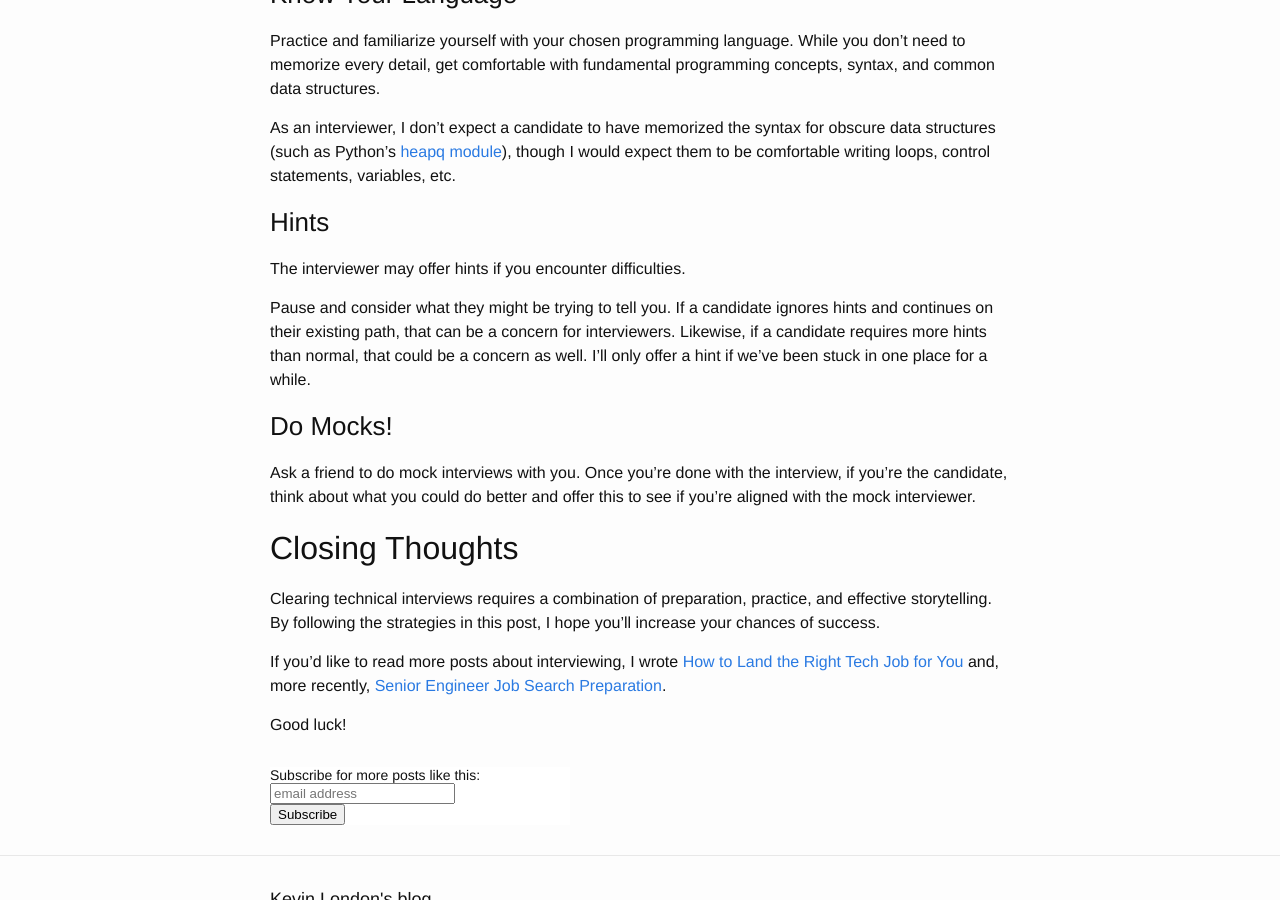
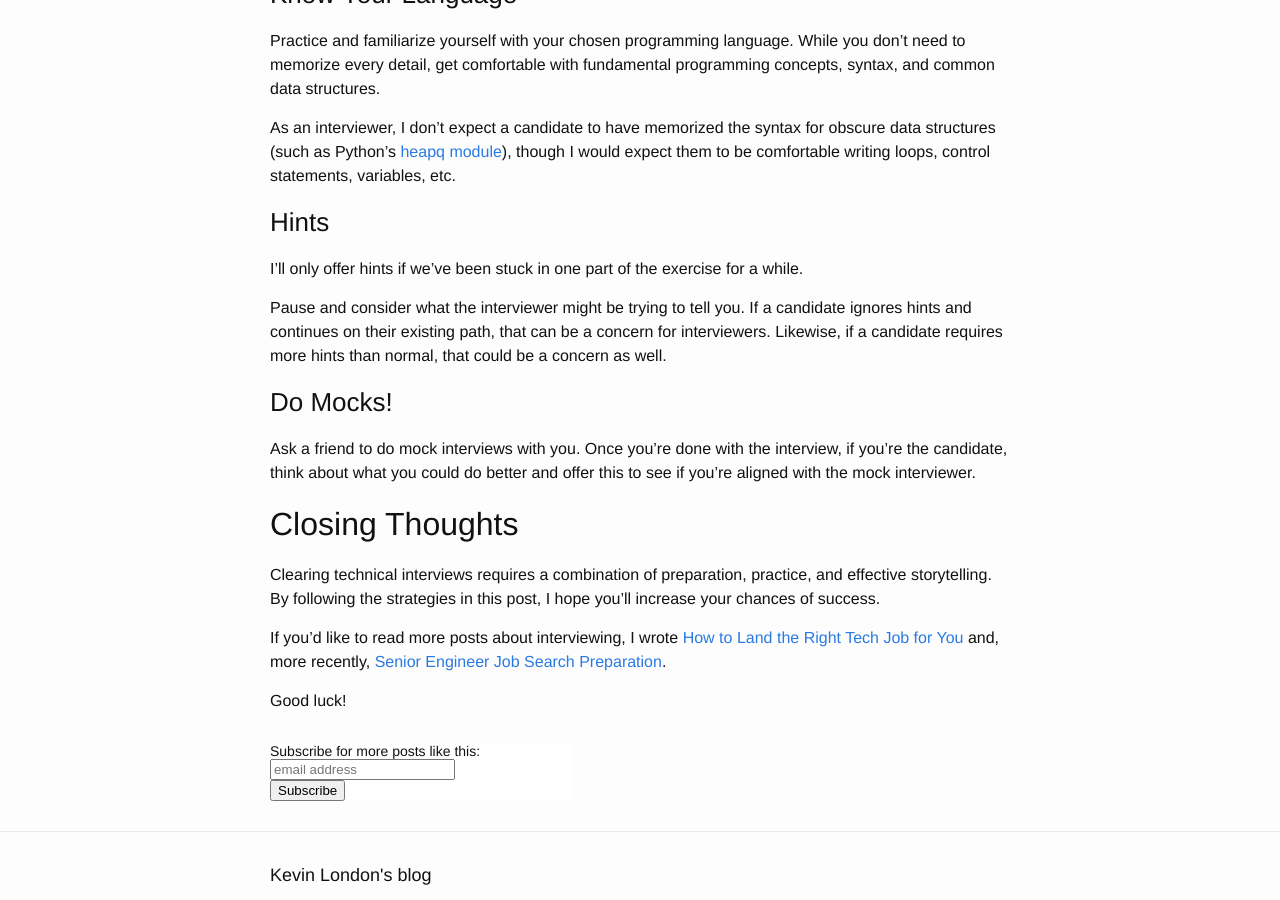
Before and after one commit to kevinlondon/kevinlondon.github.io, a Jekyll site: the page built from _posts/2023-07-05-interview-tips-and-tricks.md, in a window 1280 px wide and 900 px high, scrolled down 3438 px. Built offline with Jekyll 4.4.1, drawn with Linux system fonts in a browser that asks for light colours; comment, search, counter and statistics services are not loaded.

Commit message:
More blog stuff

```diff
--- a/_posts/2023-07-05-interview-tips-and-tricks.md
+++ b/_posts/2023-07-05-interview-tips-and-tricks.md
@@ -164,13 +164,12 @@ them to be comfortable writing loops, control statements, variables, etc.
 
 ### Hints
 
-The interviewer may offer hints if you encounter difficulties.
+I'll only offer hints if we've been stuck in one part of the exercise for a while.
 
-Pause and consider what they might be trying to tell you.
+Pause and consider what the interviewer might be trying to tell you.
 If a candidate ignores hints and continues on their existing
 path, that can be a concern for interviewers. Likewise, if a candidate requires
-more hints than normal, that could be a concern as well. I'll only offer a hint
-if we've been stuck in one place for a while.
+more hints than normal, that could be a concern as well.
 
 ### Do Mocks!
 
```
